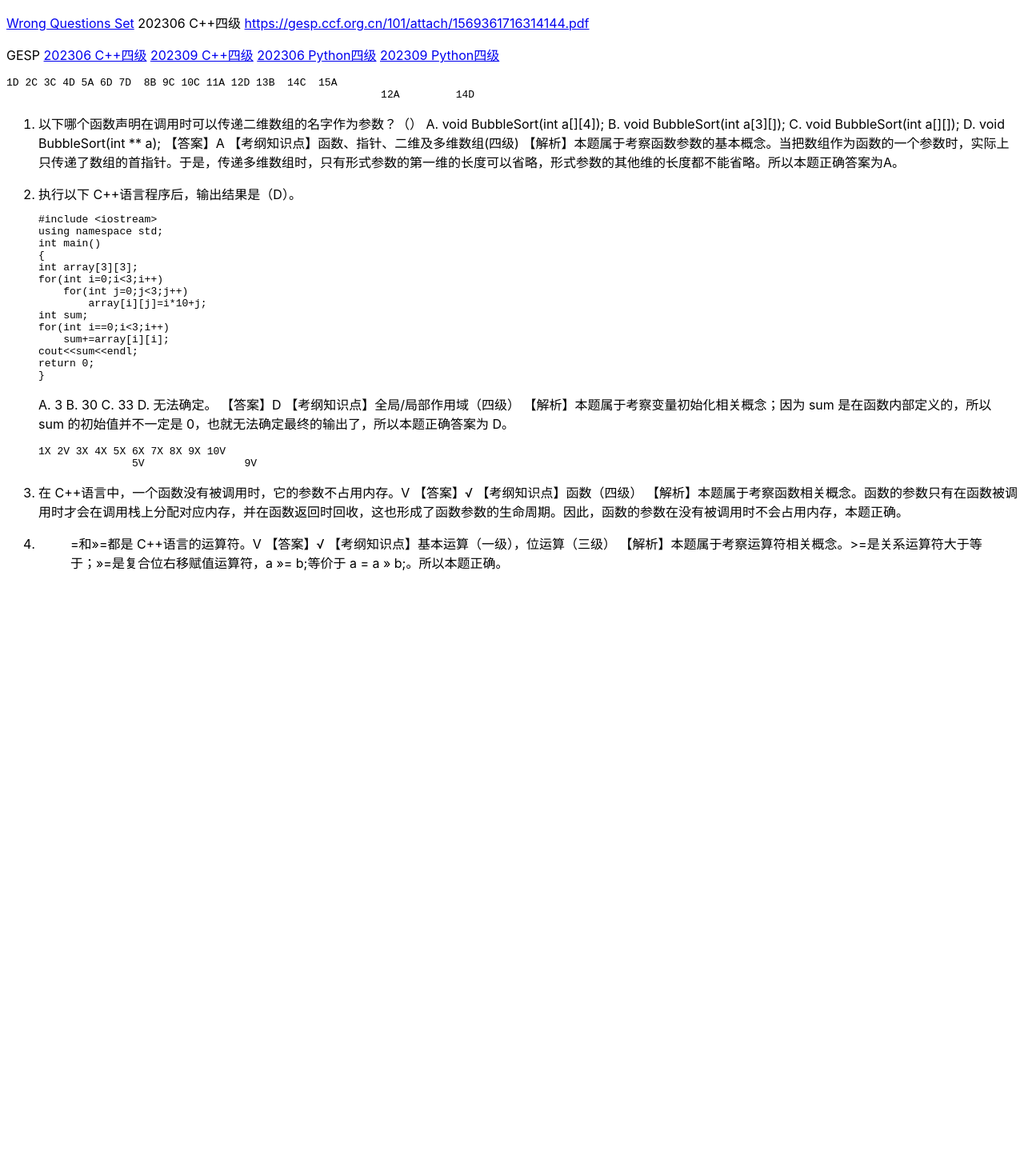
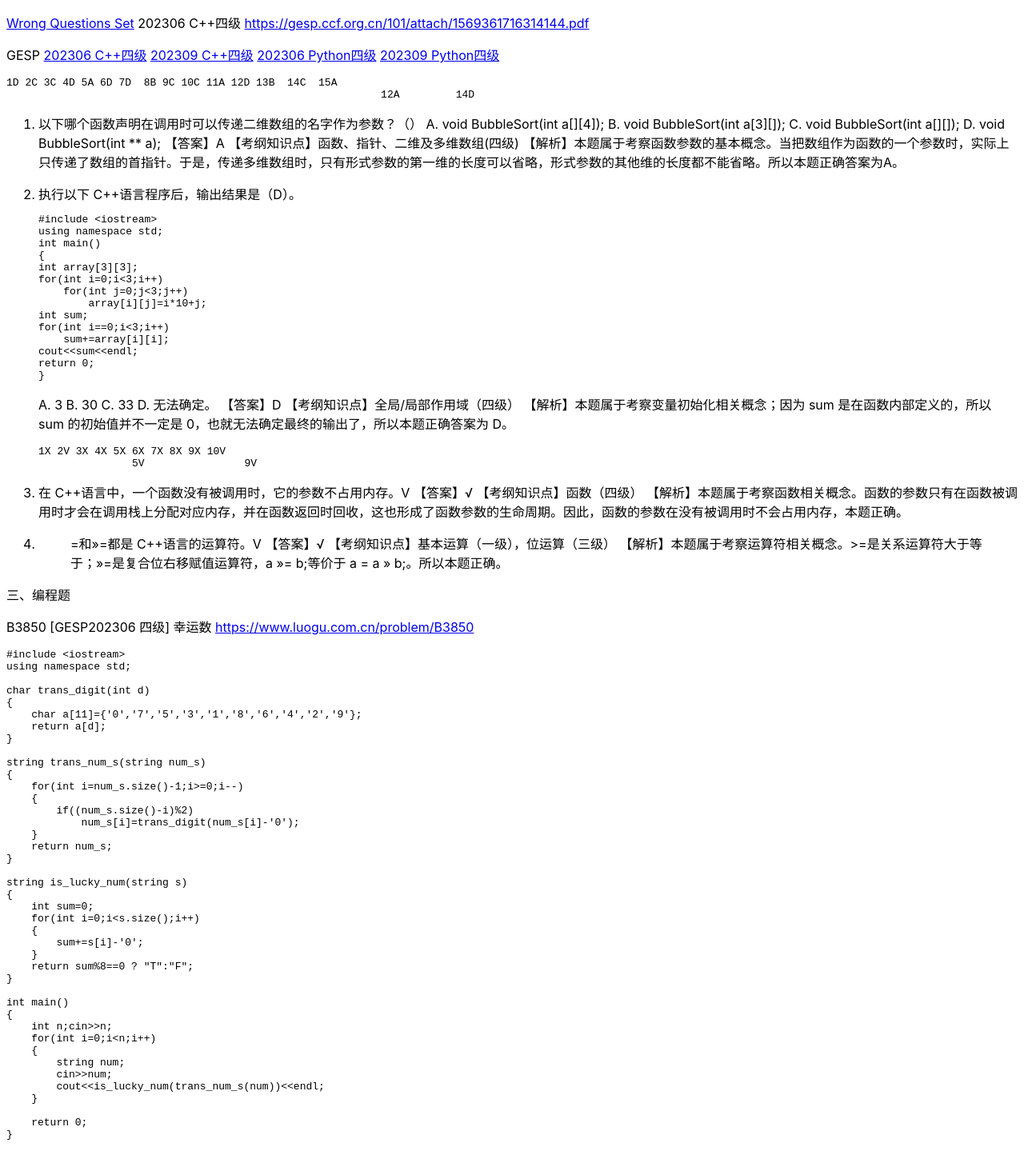
Before and after one commit to memorycancel/wqs, a Jekyll site: the page built from 202306_cpp_4.md, in a window 1280 px wide. Shown: the whole page at 80% size. Built offline with Jekyll 4.4.1, drawn with Linux system fonts in a browser that asks for light colours; before the commit the page ends 900 px from its top, so only the background shows below that.

Commit message:
Update 202306cpp4

````diff
--- a/202306_cpp_4.md
+++ b/202306_cpp_4.md
@@ -64,3 +64,52 @@ D. 无法确定。
 【答案】√
 【考纲知识点】基本运算（一级），位运算（三级）
 【解析】本题属于考察运算符相关概念。>=是关系运算符大于等于；>>=是复合位右移赋值运算符，a >>= b;等价于 a = a >> b;。所以本题正确。
+
+三、编程题
+
+B3850 [GESP202306 四级] 幸运数
+[https://www.luogu.com.cn/problem/B3850](https://www.luogu.com.cn/problem/B3850)
+
+```
+#include <iostream>
+using namespace std;
+
+char trans_digit(int d)
+{
+    char a[11]={'0','7','5','3','1','8','6','4','2','9'};
+    return a[d];
+}
+
+string trans_num_s(string num_s)
+{
+    for(int i=num_s.size()-1;i>=0;i--)
+    {
+        if((num_s.size()-i)%2)
+            num_s[i]=trans_digit(num_s[i]-'0');
+    }
+    return num_s;
+}
+
+string is_lucky_num(string s)
+{
+    int sum=0;
+    for(int i=0;i<s.size();i++)
+    {
+        sum+=s[i]-'0';
+    }
+    return sum%8==0 ? "T":"F";
+}
+
+int main()
+{
+    int n;cin>>n;
+    for(int i=0;i<n;i++)
+    {
+        string num;
+        cin>>num;
+        cout<<is_lucky_num(trans_num_s(num))<<endl;
+    }
+
+    return 0;
+}
+```
````
